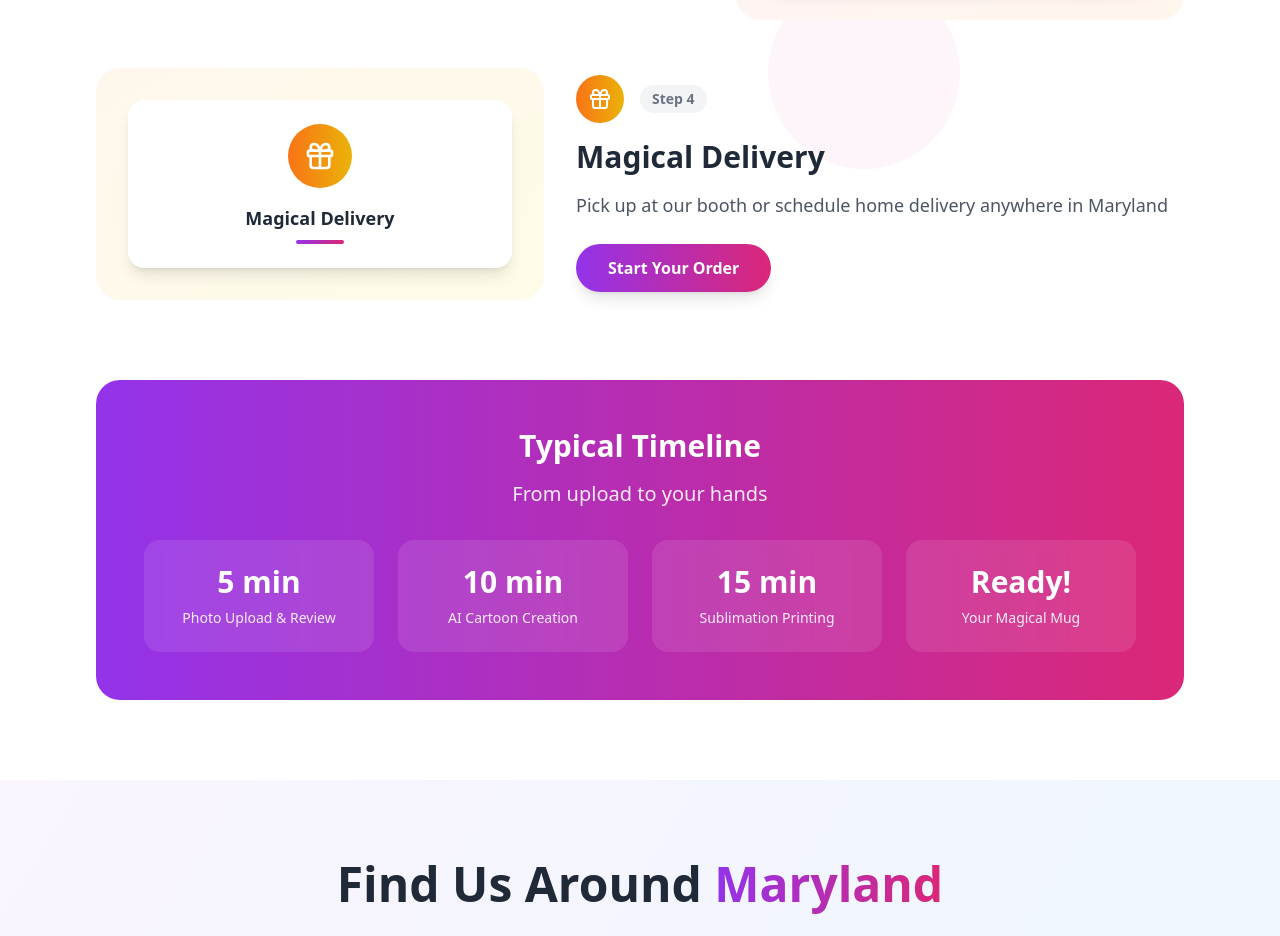
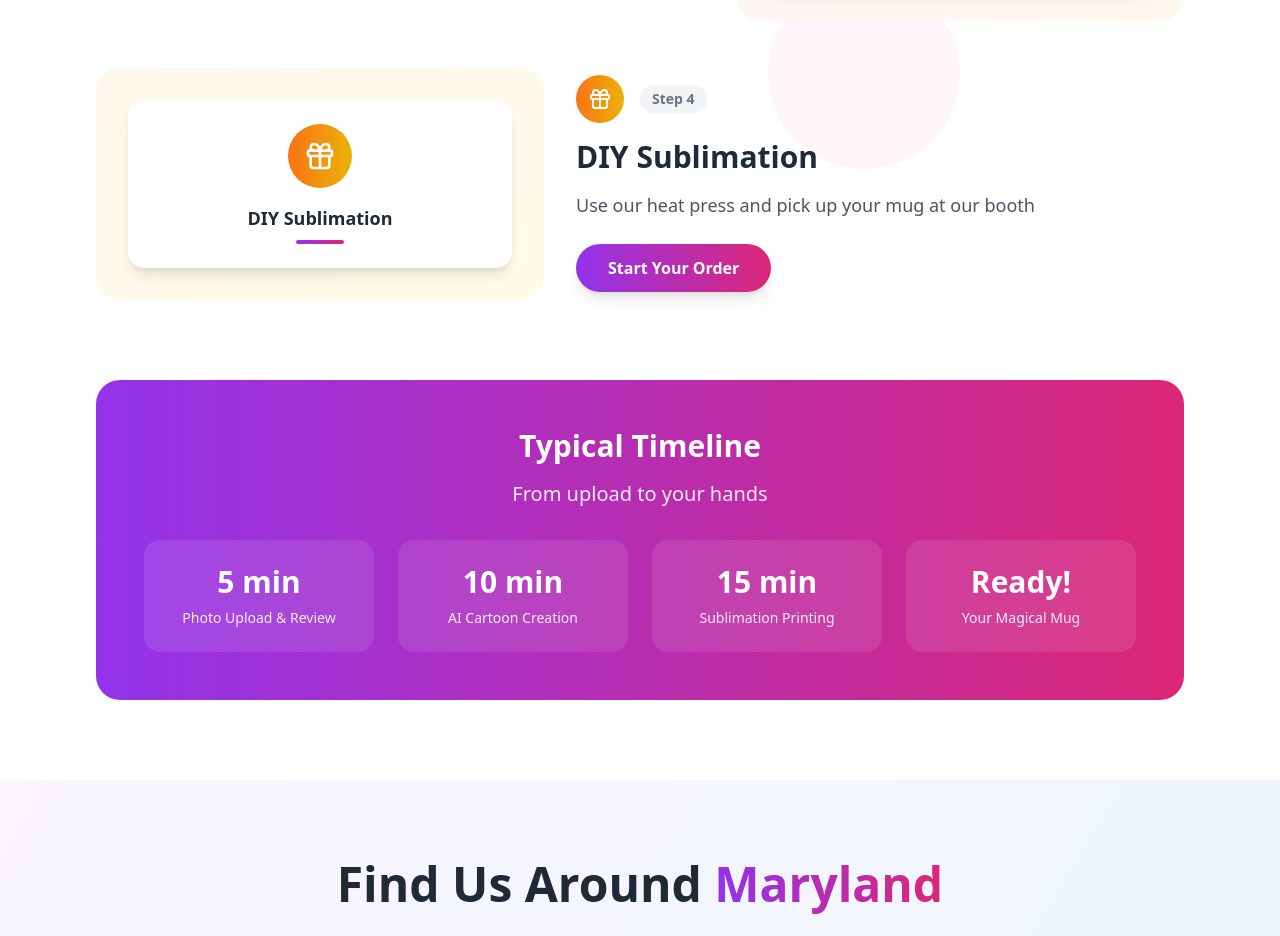
Before and after one commit to EvanYang0527/LightSails-Website, a React (Vite) app: page / in a window 1280 px wide. Shown: the part 3098-4034 px from the top of the page. Built offline with nearby package versions, Linux system fonts and the light colour scheme.

Commit message:
feat: update final step and fix lint

```diff
--- a/src/components/HowItWorks.tsx
+++ b/src/components/HowItWorks.tsx
@@ -26,8 +26,8 @@ const HowItWorks = () => {
     },
     {
       icon: Gift,
-      title: "Magical Delivery",
-      description: "Pick up at our booth or schedule home delivery anywhere in Maryland",
+      title: "DIY Sublimation",
+      description: "Use our heat press and pick up your mug at our booth",
       color: "from-orange-500 to-yellow-500",
       bgColor: "from-orange-50 to-yellow-50"
     }
--- a/src/components/Products.tsx
+++ b/src/components/Products.tsx
@@ -1,5 +1,5 @@
 import React, { useState } from 'react';
-import { ExternalLink, Star, Heart, Sparkles } from 'lucide-react';
+import { Star } from 'lucide-react';
 
 const Products = () => {
   const [hoveredProduct, setHoveredProduct] = useState<number | null>(null);
```
